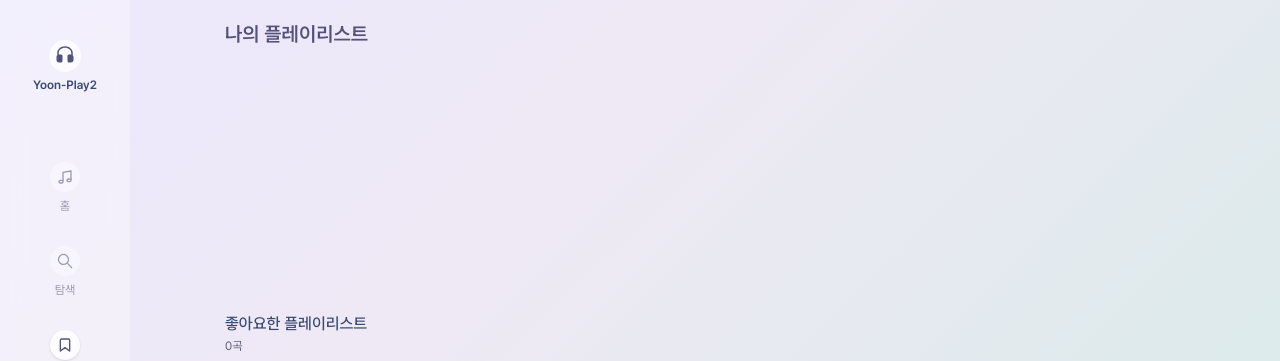
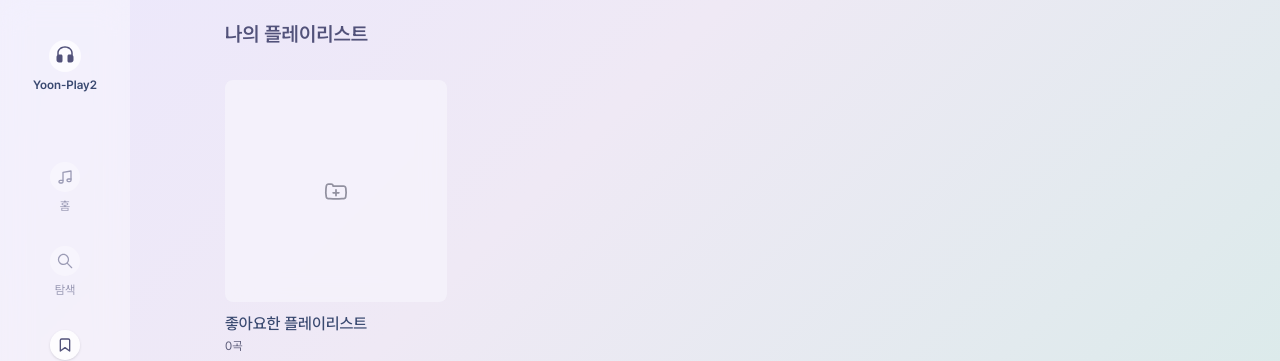
Before and after one commit to rkddbs1031/Yoon-Play2, a Next.js app: page /library in a window 1280 px wide. Shown: the top 361 px of the page. Built offline with nearby package versions, Linux system fonts and the light colour scheme.

Commit message:
feat: 재생목록 내 트랙리스트 없는 경우 썸네일 이미지 다르게 적용

```diff
--- a/components/Library/ThumbnailGrid.tsx
+++ b/components/Library/ThumbnailGrid.tsx
@@ -1,5 +1,6 @@
 import { useMemo } from 'react';
 import Image from 'next/image';
+import { ListMusic } from '@/states/icon/svgs';
 
 interface ThumbnailGridProps {
   thumbnails: string[];
@@ -23,6 +24,14 @@ export default function ThumbnailGrid({ thumbnails }: ThumbnailGridProps) {
     return thumbnails;
   }, [thumbnails]);
 
+  if (count === 0) {
+    return (
+      <div className='thumbnail relative w-full aspect-square rounded-[8px] overflow-hidden  bg-[#F4F2FB]/90 backdrop-blur-md flex items-center justify-center'>
+        <ListMusic size={28} color='#9291a0' />
+      </div>
+    );
+  }
+
   if (count === 1) {
     return (
       <div className='thumbnail relative w-full aspect-square rounded-[8px] overflow-hidden '>
--- a/states/icon/svgs.tsx
+++ b/states/icon/svgs.tsx
@@ -345,3 +345,20 @@ export const EditIcon: FC<IconProps> = ({ size = 24, color = 'currentColor' }) =
     </svg>
   );
 };
+
+export const ListMusic: FC<IconProps> = ({ size = 24, color = 'currentColor' }) => {
+  return (
+    <svg width={size} height={size} viewBox='0 0 24 24' fill='none' xmlns='http://www.w3.org/2000/svg'>
+      <path
+        d='M8.75003 13.5C8.75003 13.0858 9.08582 12.75 9.50003 12.75H11.25V11C11.25 10.5858 11.5858 10.25 12 10.25C12.4142 10.25 12.75 10.5858 12.75 11V12.75H14.5C14.9142 12.75 15.25 13.0858 15.25 13.5C15.25 13.9142 14.9142 14.25 14.5 14.25H12.75V16C12.75 16.4142 12.4142 16.75 12 16.75C11.5858 16.75 11.25 16.4142 11.25 16V14.25H9.50003C9.08582 14.25 8.75003 13.9142 8.75003 13.5Z'
+        fill={color}
+      />
+      <path
+        fillRule='evenodd'
+        clipRule='evenodd'
+        d='M21.1613 9.74679C21.5581 12.233 21.5297 14.7686 21.0772 17.2453C20.8748 18.353 19.9484 19.1833 18.8253 19.2636L17.1874 19.3808C13.7336 19.6279 10.2665 19.6279 6.81264 19.3808L5.29864 19.2725C4.10261 19.1869 3.1161 18.3027 2.90058 17.1232C2.46392 14.7333 2.38916 12.2913 2.67882 9.87915L2.9513 7.61004C3.11301 6.26343 4.25541 5.25 5.6117 5.25H7.90327C9.02102 5.25 9.95229 6.04846 10.1578 7.10612L18.4722 7.10612C19.7786 7.10612 20.8913 8.05533 21.0972 9.34535L21.1613 9.74679ZM19.6016 16.9757C20.0236 14.6662 20.0501 12.3017 19.6801 9.98322L19.616 9.58178C19.5263 9.0197 19.0414 8.60612 18.4722 8.60612H9.75939C9.17432 8.60612 8.70003 8.13183 8.70003 7.54677C8.70003 7.10672 8.34331 6.75 7.90327 6.75H5.6117C5.01467 6.75 4.51179 7.19611 4.4406 7.78888L4.16812 10.058C3.89639 12.3208 3.96652 14.6116 4.37615 16.8536C4.46868 17.36 4.8922 17.7396 5.40568 17.7763L6.91968 17.8846C10.3023 18.1266 13.6978 18.1266 17.0804 17.8846L18.7183 17.7674C19.1588 17.7359 19.5222 17.4102 19.6016 16.9757Z'
+        fill={color}
+      />
+    </svg>
+  );
+};
```
